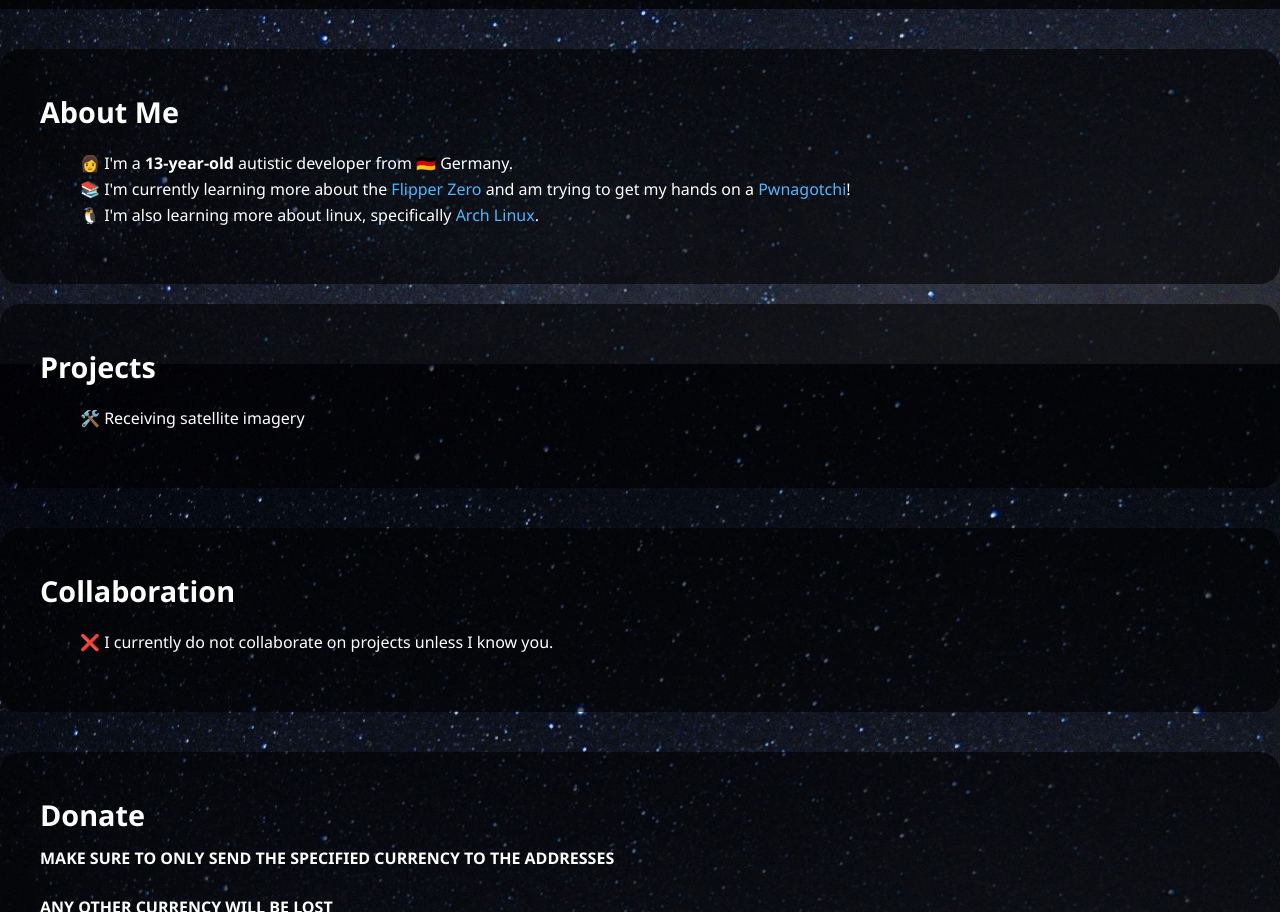
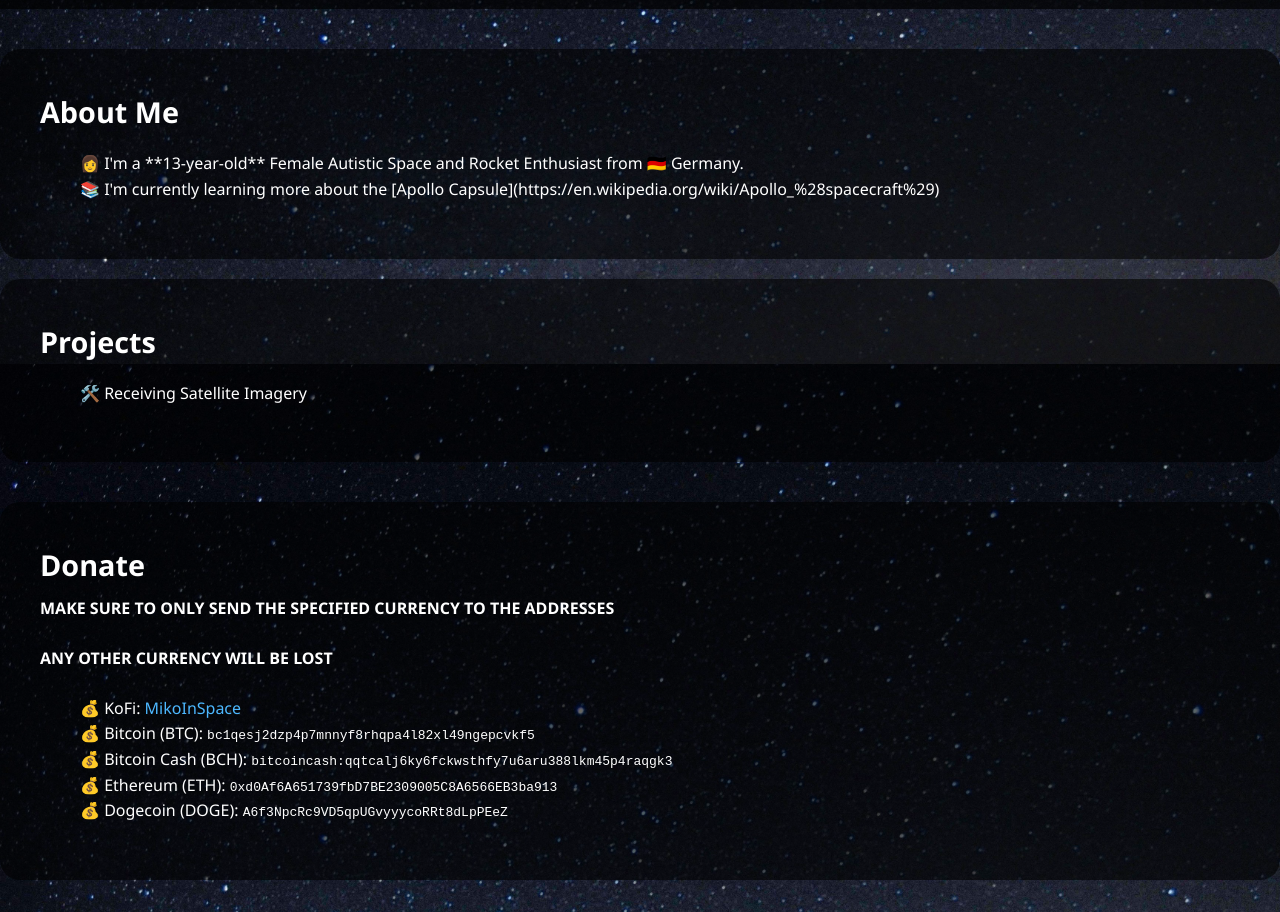
Before and after one commit to MikoInSpace/mikoinspace.github.io, a plain HTML site: page index.html in a window 1280 px wide. Shown: the part 436-1348 px from the top of the page. Drawn offline with Linux system fonts and the light colour scheme.

Commit message:
Update index.html

```diff
--- a/index.html
+++ b/index.html
@@ -160,23 +160,15 @@
     <section id="about" class="section-spacing">
         <h2>About Me</h2>
         <ul>
-            <li>👩 I'm a <strong>13-year-old</strong> autistic developer from 🇩🇪 Germany.</li>
-            <li>📚 I'm currently learning more about the <a href="https://flipperzero.one">Flipper Zero</a> and am trying to get my hands on a <a href="https://pwnagotchi.ai">Pwnagotchi</a>!</li>
-            <li>🐧 I'm also learning more about linux, specifically <a href="https://archlinux.org">Arch Linux</a>.</li>
+            <li>👩 I'm a **13-year-old** Female Autistic Space and Rocket Enthusiast from 🇩🇪 Germany.</li>
+            <li>📚 I'm currently learning more about the [Apollo Capsule](https://en.wikipedia.org/wiki/Apollo_%28spacecraft%29)
         </ul>
     </section>
 
     <section>
         <h2>Projects</h2>
         <ul>
-            <li>🛠️ Receiving satellite imagery</li>
-        </ul>
-    </section>
-
-     <section id="collab" class="section-spacing">
-        <h2>Collaboration</h2>
-        <ul>
-            <li>❌ I currently do not collaborate on projects unless I know you.</li>
+            <li>🛠️ Receiving Satellite Imagery</li>
         </ul>
     </section>
 
```
